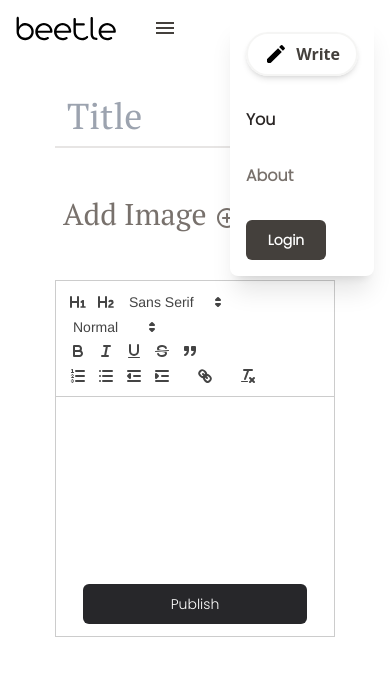
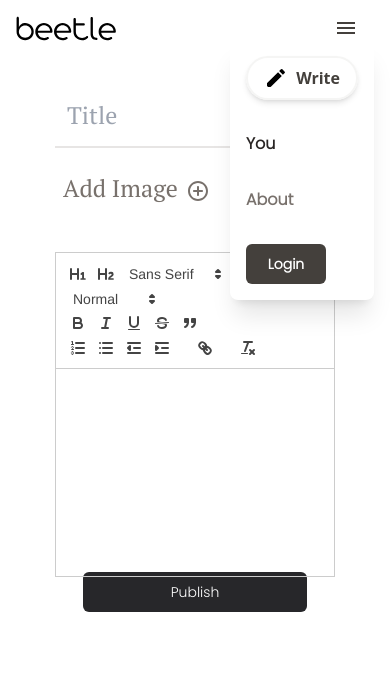
Before and after one commit to AnuragC07/beetle-blog, a React (Vite) app in the folder frontend/: page /create in a window 390 px wide. Both pictures are taken after a click on the icon 346 px from the left and 28 px from the top of the page. Shown: the top 676 px of the page. Built offline with nearby package versions, Linux system fonts and the light colour scheme.

Commit message:
added media queries (all pages)

```diff
--- a/frontend/src/components/Navbar.jsx
+++ b/frontend/src/components/Navbar.jsx
@@ -100,7 +100,7 @@ const Navbar = () => {
       </div>
       {/* Hamburger Menu Icon */}
       <MenuIcon
-        className="lg:text-white lg:cursor-default block cursor-pointer text-stone-700 mr-4"
+        className="relative lg:text-white lg:cursor-default flex lg: cursor-pointer text-stone-700 mr-4"
         onClick={() => setIsMenuOpen(!isMenuOpen)}
       />
 
@@ -108,7 +108,7 @@ const Navbar = () => {
       <div
         className={`${
           isMenuOpen ? "flex" : "hidden"
-        } lg:hidden flex-col bg-white h-fit rounded-lg shadow-xl  lg:flex-row lg:justify-center lg:items-center gap-8 m-0 lg:mr-10 p-4 ease-in`}
+        } absolute right-4 top-10 lg:hidden flex-col bg-white h-fit  rounded-lg shadow-xl  lg:flex-row lg:justify-center lg:items-center gap-8 m-0 lg:mr-10 p-4 ease-in`}
       >
         <Link
           to="/create"
@@ -138,7 +138,7 @@ const Navbar = () => {
             </p>
             {/* Logout Modal */}
             {showLogoutModal && (
-              <div className="fixed inset-0 flex items-center justify-center bg-gray-800 bg-opacity-50 h-screen">
+              <div className="fixed inset-0 flex items-center justify-center bg-gray-800 bg-opacity-50 h-screen mt-20">
                 <div className="bg-white flex flex-col justify-between p-8 max-w-md mx-auto rounded-lg  mt-0 shadow-lg h-40 z-40">
                   <div>
                     <p>Are you sure you want to logout?</p>
--- a/frontend/src/pages/Create.jsx
+++ b/frontend/src/pages/Create.jsx
@@ -74,14 +74,14 @@ const Create = () => {
         <h1 className="text-4xl font-subtitle font-semibold text-stone-600">
           Write your story
         </h1>
-        <div className="p-5 mt-5 flex flex-col w-full justify-center items-center">
+        <div className="p-5 mt-5 flex h-screen flex-col w-full justify-start lg:justify-center items-center">
           <div className="w-4/5 flex flex-col">
             {/* <label className="text-lg text-slate-400 font-normal">
               Article Title
             </label> */}
             <input
               type="text"
-              className="border-b-2 border-stone-200 w-full bg-white h-16 pl-3  mt-1  mb-5 focus:border-stone-600 focus:outline-none text-4xl font-medium font-title"
+              className=" border-b-2 border-stone-200 w-full bg-white h-16 pl-3  mt-1 mb-2 lg:mb-5 focus:border-stone-600 focus:outline-none text-2xl lg:text-4xl font-medium font-title"
               placeholder="Title"
               value={title}
               onChange={(e) => setTitle(e.target.value)}
@@ -97,7 +97,7 @@ const Create = () => {
             ></FileInput> */}
             <label
               htmlFor="file-input"
-              className="mt-5 rounded-lg font-medium font-title text-3xl text-stone-500 p-2 cursor-pointer mb-10"
+              className="mt-2 lg:mt-5 rounded-lg font-medium font-title text-2xl lg:text-3xl text-stone-500 p-2 cursor-pointer mb-5 lg:mb-10"
             >
               {" "}
               Add Image
@@ -155,12 +155,13 @@ const Create = () => {
                   ["clean"],
                 ],
               }}
-              className="h-60"
+              className="h-52 mt-5 lg:h-60"
             />
 
             <div className="flex justify-center items-center">
               <button
-                className="bg-zinc-800 text-white h-10 text-sm p-1 font-subtitle font-medium w-4/5 mt-16 rounded-md"
+                className="bg-zinc-800 text-white h-10 text-sm p-1 font-subtitle font-medium w-4/5
+                mt-28 lg:mt-16 rounded-md"
                 onClick={handleSaveBlog}
               >
                 Publish
--- a/frontend/src/pages/FullBlog.jsx
+++ b/frontend/src/pages/FullBlog.jsx
@@ -28,12 +28,12 @@ const FullBlog = () => {
     <div>
       <Navbar />
       <div className="flex justify-center items-center mt-10">
-        <div className="m-5 mt-5 flex flex-col w-2/4">
+        <div className="m-5 mt-8 flex flex-col w-full lg:w-2/4">
           <div className="text-left items-start pl-2">
-            <h1 className="text-5xl font-bold font-title text-stone-700 w-full text-left items-left">
+            <h1 className="text-4xl lg:text-5xl font-bold font-title text-stone-700 w-full text-left items-left">
               {blog.title}
             </h1>
-            <p className="text-xl text-stone-400 cursor-pointer font-subtitle font-semibold flex mt-5 mb-5">
+            <p className="text-lg lg:text-xl text-stone-400 cursor-pointer font-subtitle font-semibold flex mt-5 mb-5">
               by {blog.author}
               <div className="font-subtitle font-semibold text-xl ml-2">
                 {formatCreatedAt(blog.createdAt)}
--- a/frontend/src/pages/User.jsx
+++ b/frontend/src/pages/User.jsx
@@ -92,7 +92,7 @@ const User = () => {
   return (
     <div>
       <Navbar />
-      <div className="bg-gray-300  h-32 w-11/12 ml-14 m-5">
+      <div className="bg-gray-300  h-32 w-11/12 lg:ml-14 m-5">
         <div className="top-28 left-10">
           <div className="flex items-center justify-center gap-8">
             {/* <img
@@ -100,13 +100,13 @@ const User = () => {
               alt=""
               className="h-32 w-32 rounded-full border border-gray-400 bg-contain cursor-pointer"
             /> */}
-            <h1 className="text-4xl font-bold font-subtitle text-stone-700 mt-36">
+            <h1 className="text-3xl lg:text-4xl font-bold font-subtitle text-stone-700 mt-36">
               {username}
             </h1>
           </div>
         </div>
       </div>
-      <div className="mt-5 ml-14">
+      <div className="mt-5 ml-2 mr-2 lg:ml-14">
         <h2 className="text-2xl font-bold mb-3 mt-28 font-subtitle text-stone-400">
           Your Blogs
         </h2>
@@ -123,7 +123,7 @@ const User = () => {
                 {blog.author === username && (
                   <button
                     onClick={() => openDeleteModal(blog)}
-                    className="text-stone-600 mt-2 absolute right-8 z-30 "
+                    className="text-red-800 mt-8 shadow-xl border-2 border-stone-100 w-10 h-10  bg-white rounded-full absolute right-5 lg:right-60 z-30 "
                   >
                     <DeleteRoundedIcon />
                   </button>
```
Also changed, not shown: 1 other file (tests, documents, lock files or other folders).
